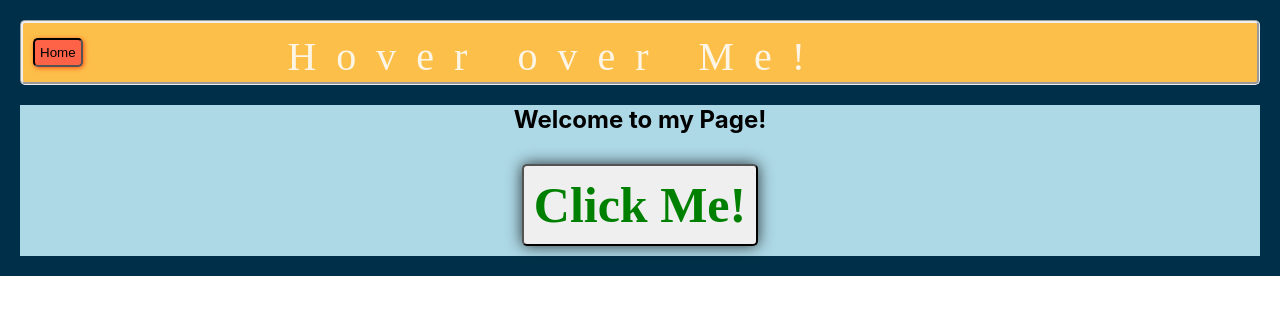
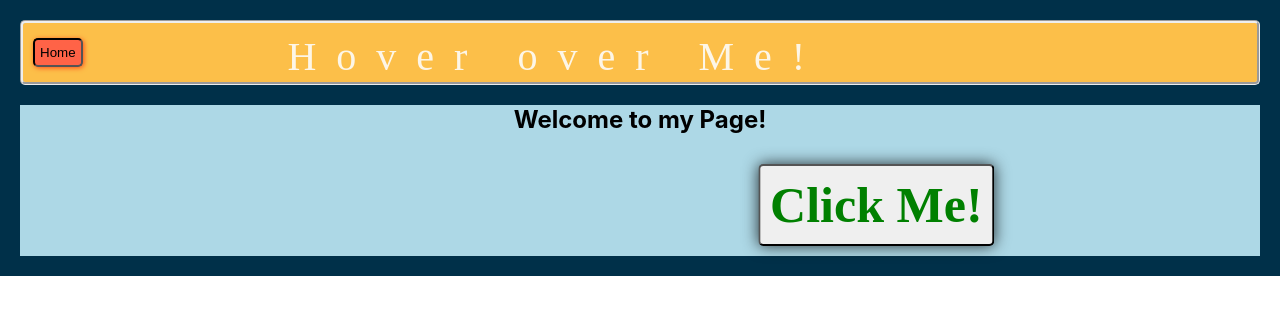
Before and after one commit to traipham/my-website, a React (Create React App) app in the folder client/: page / in a window 1280 px wide. Shown: the top 314 px of the page. Built offline with nearby package versions, Linux system fonts and the light colour scheme; the HTML template or start-up script is replaced by a standard one; a web font is replaced by a local one.

Commit message:
button animation

```diff
--- a/client/src/components/home/home.css
+++ b/client/src/components/home/home.css
@@ -1,6 +1,7 @@
 .heading {
   text-align: center;
   background-color: #D62828;
+  width: fit-content; height: fit-content;
 }
 .home {
   background-color: #003049;
@@ -100,6 +101,7 @@
 
 #welcome-container{
   background-color: lightblue;
+  /* width: fit-content; height: fit-content; */
 }
 #click-me-btn{
   text-align: center;
@@ -110,10 +112,35 @@
   box-shadow:rgba(0, 0, 0, 0.774) 0px 0px 15px;
   padding: 10px;
   margin: 10px;
+  animation-name: quick-btn-animate;
+  animation-duration: 5s;
+  animation-timing-function: ease-in-out;
+  animation-delay: 2s;
+  animation-iteration-count: infinite;
+  animation-direction: alternate;
 }
 #welcome-msg{
   text-align: center;
 }
+
 #btn-container{
   text-align: center;
+  height: 100%;
 }
+
+
+
+@keyframes quick-btn-animate{
+  0%{
+    transform: translate(0,0);
+  }
+  35%{
+    transform: translate(-100%, 0);
+  }
+  70%{
+    transform: translate(100%, 0);
+  }
+  100%{
+    transform: translate(0,0);
+  }
+}
--- a/client/src/components/home/home.js
+++ b/client/src/components/home/home.js
@@ -4,6 +4,7 @@ import styles from './home.css';
 
 
 function Home() {
+
 
     const styleWelcome = {
         display: "block"
@@ -66,7 +67,7 @@ function Home() {
             {
                 handleWelcomePage()
             }
-            <div className="home-container" id="welcome-container" style={styleWelcome}>
+            <div className="home-container" id="welcome-container" style={styleWelcome} >
                 <h2 id="welcome-msg"><b>Welcome to my Page!</b></h2>
                 <div className="home-container" id="btn-container">
                     <button type="button" className="btn-btn" id="click-me-btn" onClick={handleWelcomeBtnOnClick}><b>Click Me!</b></button>
```
